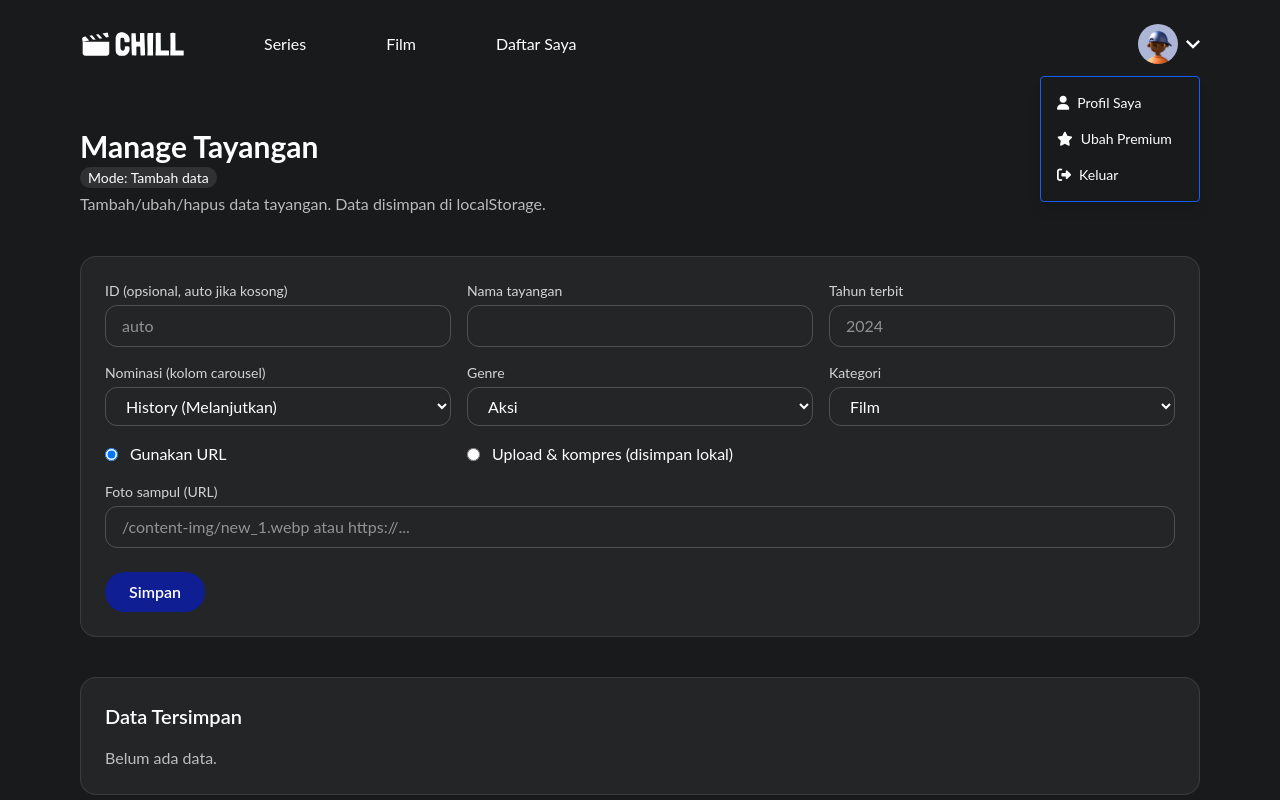
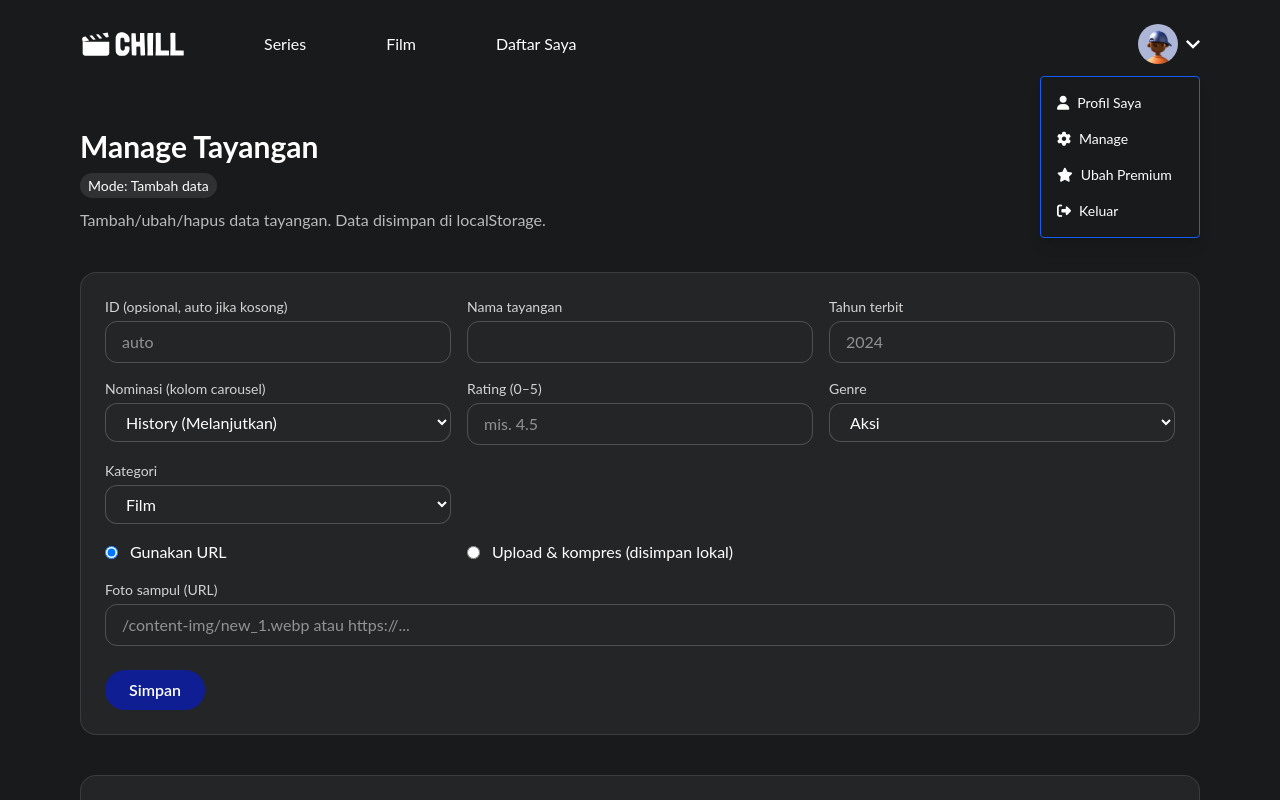
Before and after one commit to justyamzal/chill_mission-7, a React (Vite) app: page /manage in a window 1280 px wide. Both pictures are taken after a click on the button 1169 px from the left and 44 px from the top of the page. Shown: the top 800 px of the page. Built offline with nearby package versions, Linux system fonts and the light colour scheme.

Commit message:
finishing

```diff
--- a/src/components/Fragments/CarouselRow.jsx
+++ b/src/components/Fragments/CarouselRow.jsx
@@ -80,10 +80,12 @@ export default function CarouselRow({
             <div className="absolute inset-x-0 bottom-0 p-3 bg-gradient-to-t from-black/90 to-transparent">
               <div className="flex items-center justify-between">
                 <div className="font-semibold text-sm line-clamp-1">{it.title}</div>
-                {it.rating && (
+                {it.rating !== undefined && it.rating !== "" && (
                   <div className="flex items-center gap-1 text-xs">
                     <img src="/icon/star.svg" alt="rating" className="size-4" />
-                    <span>{it.rating}</span>
+                      <span>
+                        {typeof it.rating === "string" ? it.rating : `${Number(it.rating).toFixed(1).replace(/\.0$/, "")}/5`}
+                      </span>
                   </div>
                 )}
               </div>
--- a/src/components/Fragments/Navbar.jsx
+++ b/src/components/Fragments/Navbar.jsx
@@ -1,4 +1,5 @@
 import { useEffect, useRef, useState } from "react";
+import { Link } from "react-router-dom";
 
 export default function Navbar() {
   const [open, setOpen] = useState(false);
@@ -47,6 +48,9 @@ export default function Navbar() {
             <div className="absolute right-0 mt-3 w-40 rounded border border-blue-600 bg-[rgba(24,26,28,1)] p-4 text-sm shadow-lg z-10">
               <ul className="flex flex-col gap-4">
                 <li className="cursor-pointer hover:text-blue-500"><i className="fa-solid fa-user mr-2" />Profil Saya</li>
+                <li>
+                <Link to="/manage" className="block hover:text-blue-500" onClick={()=>setOpen(false)}><i className="fa-solid fa-gear mr-2" />Manage</Link>
+                </li>
                 <li className="cursor-pointer hover:text-blue-500"><i className="fa-solid fa-star mr-2" />Ubah Premium</li>
                 <li className="cursor-pointer hover:text-blue-500"><i className="fa-solid fa-right-from-bracket mr-2" />Keluar</li>
               </ul>
--- a/src/index.css
+++ b/src/index.css
@@ -25,28 +25,66 @@ html, body, #root {
   opacity: 1 !important;
   transform: translateY(-50%); /* hanya vertikal — horizontal via left/right */
 }
-.splide__arrow:hover { background-color: rgba(24, 26, 28, 1) !important; }
-.splide__arrow svg { fill: white !important; }
+.splide__arrow:hover {
+  background-color: rgba(24, 26, 28, 1) !important;
+}
+.splide__arrow svg {
+   fill: white !important;
+}
 
 /* --- Posisi arrow per section --- */
 /* History (landscape) */
-.history-carousel .splide__arrow--prev { left: -1.25rem !important; }
-.history-carousel .splide__arrow--next { right: -2rem !important; }
+.history-carousel .splide__arrow--prev {
+  left: -1.25rem !important; }
+
+.history-carousel .splide__arrow--next {
+   right: -2rem !important;
+}
 
 /* Poster (top/trend/new) */
-.poster-carousel .splide__arrow--prev { left: -1rem !important; }
-.poster-carousel .splide__arrow--next { right: 1.2rem !important; }
+.poster-carousel .splide__arrow--prev {
+  left: -1rem !important;
+}
+.poster-carousel .splide__arrow--next {
+  right: 1.2rem !important;
+}
 
 /* Responsif: rapatkan sedikit di layar lebih kecil */
 @media (max-width: 1024px) {
-  .history-carousel .splide__arrow--prev { left: -0.75rem !important; }
-  .history-carousel .splide__arrow--next { right: -1.5rem !important; }
-  .poster-carousel .splide__arrow--prev { left: -0.5rem !important; }
-  .poster-carousel .splide__arrow--next { right: -1rem !important; }
+  .history-carousel .splide__arrow--prev {
+     left: -0.75rem !important;
+  }
+  .history-carousel .splide__arrow--next {
+     right: -1.5rem !important;
+  }
+  .poster-carousel .splide__arrow--prev {
+     left: -0.5rem !important;
+  }
+  .poster-carousel .splide__arrow--next {
+     right: -1rem !important;
+  }
 }
 
 /* card khusus poster */
-.reco-slide img { width: 234px; height: 365px; border-radius: 8px; object-fit: cover; }
+.reco-slide img {
+   width: 234px; height: 365px; border-radius: 8px; object-fit: cover;
+}
 @media (max-width: 480px) {
   .reco-slide img { width: 95.6px; height: 143.39px; }
 }
+
+/*----- Use State Manage -----*/
+/* Select gelap (background dropdown & option) */
+.select-dark {
+  background-color: #181A1C;
+  color: #fff;
+}
+.select-dark option {
+  background-color: #181A1C;
+  color: #fff;
+}
+/* Fokus biar border keliatan */
+.select-dark:focus {
+  outline: none;
+  border-color: rgba(255,255,255,.4);
+}
--- a/src/pages/Home.jsx
+++ b/src/pages/Home.jsx
@@ -26,7 +26,7 @@ const newItems = [
 
 export default function Home() {
   const { items } = useShows();
-  const toSlide = (s) => ({ src: s.foto_sampul, title: s.nama_tayangan });
+  const toSlide = (s) => ({ src: s.foto_sampul, title: s.nama_tayangan, rating: s.rating });
   const extraHistory  = items.filter(s => s.nominasi === "history").map(toSlide);
   const extraTop      = items.filter(s => s.nominasi === "top").map(toSlide);
   const extraTrending = items.filter(s => s.nominasi === "trending").map(toSlide);
--- a/src/pages/Manage.jsx
+++ b/src/pages/Manage.jsx
@@ -43,8 +43,8 @@ export default function Manage() {
 
   const [form, setForm] = useState({
     id: "", nama_tayangan: "", tahun: "",
-    nominasi: "history", genre: "Aksi", kategori: "film",
-    foto_sampul: "",
+    nominasi: "history", genre: "Aksi", kategori: "film"  ,
+    foto_sampul: "", rating: ""    ,
   });
 
   const [imgMode, setImgMode] = useState("url"); // "url" | "upload"
@@ -79,7 +79,8 @@ export default function Manage() {
     addShow(form);
   }
   // reset form
-  setForm({ id:"", nama_tayangan:"", tahun:"", nominasi:"history", genre:"Aksi", kategori:"film", foto_sampul:"" });
+  setForm({ id:"", nama_tayangan:"", tahun:"", nominasi:"history", genre:"Aksi", kategori:"film", foto_sampul:"", rating:"" });
+
   setImgMode("url")
   }
 
@@ -89,8 +90,8 @@ export default function Manage() {
       <main className="px-5 md:px-20 py-6 md:py-10 space-y-10">
          <header>
    <h1 className="text-2xl md:text-3xl font-bold">Manage Tayangan</h1>
-   <p className="mt-1 text-sm">
-     <span className="rounded-full bg-white/10 px-2 py-0.5">
+   <p className="mt-3 mb-3 text-sm">
+     <span className="rounded-full bg-white/10 px-2 py-1">
        Mode: {editingId ? "Edit data" : "Tambah data"}
      </span>
    </p>
@@ -111,6 +112,8 @@ export default function Manage() {
                 ["trending","Film Trending"],
                 ["new","Rilis Baru"],
               ]} />
+
+            <Input label="Rating (0–5)"name="rating" type="number" min="0" max="5" step="0.1" value={form.rating} onChange={onChange}  placeholder="mis. 4.5"/>
 
             <Select label="Genre" name="genre" value={form.genre} onChange={onChange}
               options={GENRES.map(g => [g, g])} />
@@ -203,6 +206,7 @@ export default function Manage() {
                   genre: it.genre,
                   kategori: it.kategori,
                   foto_sampul: it.foto_sampul,
+                  rating: (it.rating ?? "").toString(),
                 });
                 setImgMode(it.foto_sampul?.startsWith("data:") ? "upload" : "url");
                 window.scrollTo({ top: 0, behavior: "smooth" });
@@ -260,7 +264,7 @@ function Select({ label, options, className="", ...props }) {
     <label className={`flex flex-col gap-1 ${className}`}>
       <span className="text-sm text-white/80">{label}</span>
       <select {...props}
-        className="rounded-xl border border-white/20 bg-transparent px-4 py-2 outline-none focus:border-white/40">
+        className="rounded-xl border border-white/20 bg-[#242628] px-4 py-2 outline-none focus:border-white/40">
         {options.map(([value, text]) => <option key={value} value={value}>{text}</option>)}
       </select>
     </label>
--- a/src/state/shows-context.jsx
+++ b/src/state/shows-context.jsx
@@ -76,5 +76,10 @@ function sanitize(d, partial = false) {
   set("kategori", d.kategori || "film");           // film | series
   set("foto_sampul", (d.foto_sampul ?? "").toString().trim());
 
+ // rating: simpan angka 0..5 (boleh desimal)
+  if (!partial || d.rating !== undefined) {
+  const num = Number(d.rating);
+  out.rating = Number.isFinite(num) ? Math.max(0, Math.min(5, num)) : "";
+  }
   return out;
 }
```
